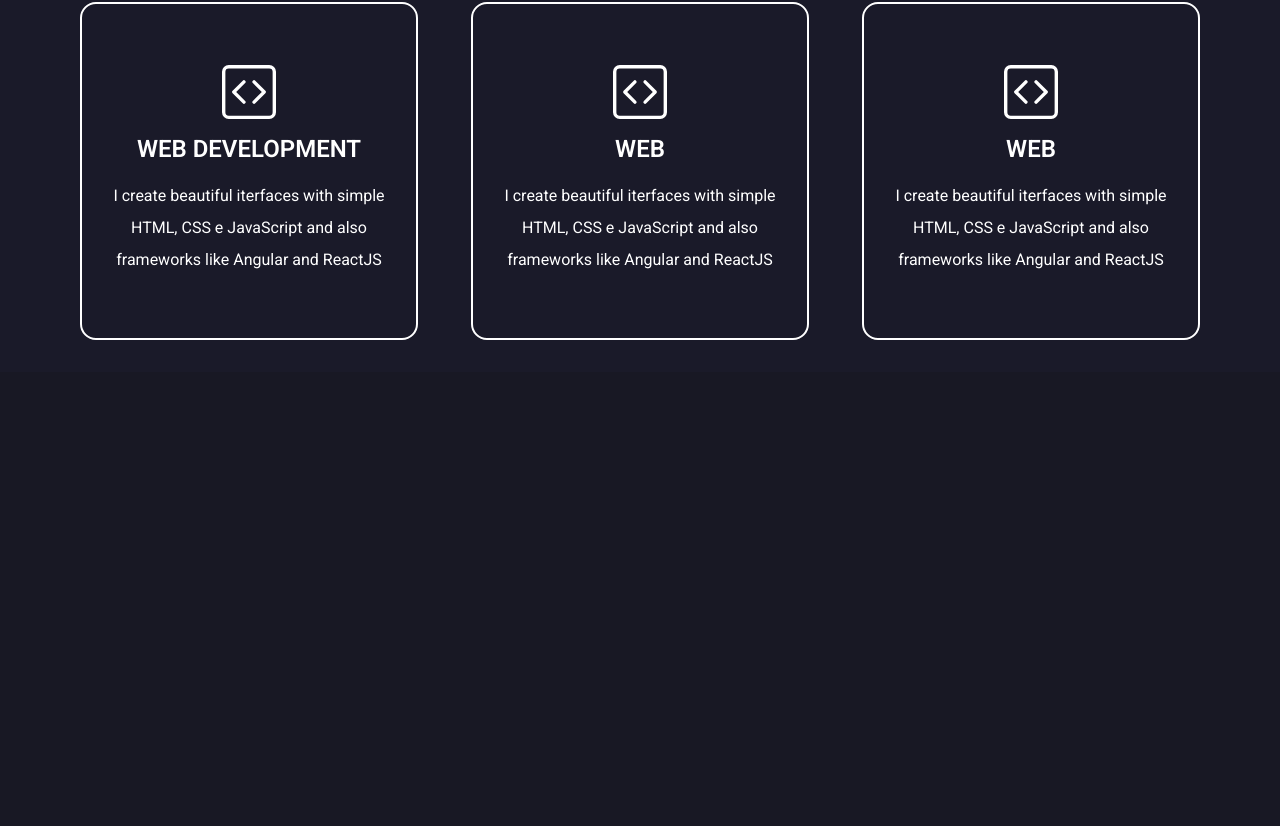
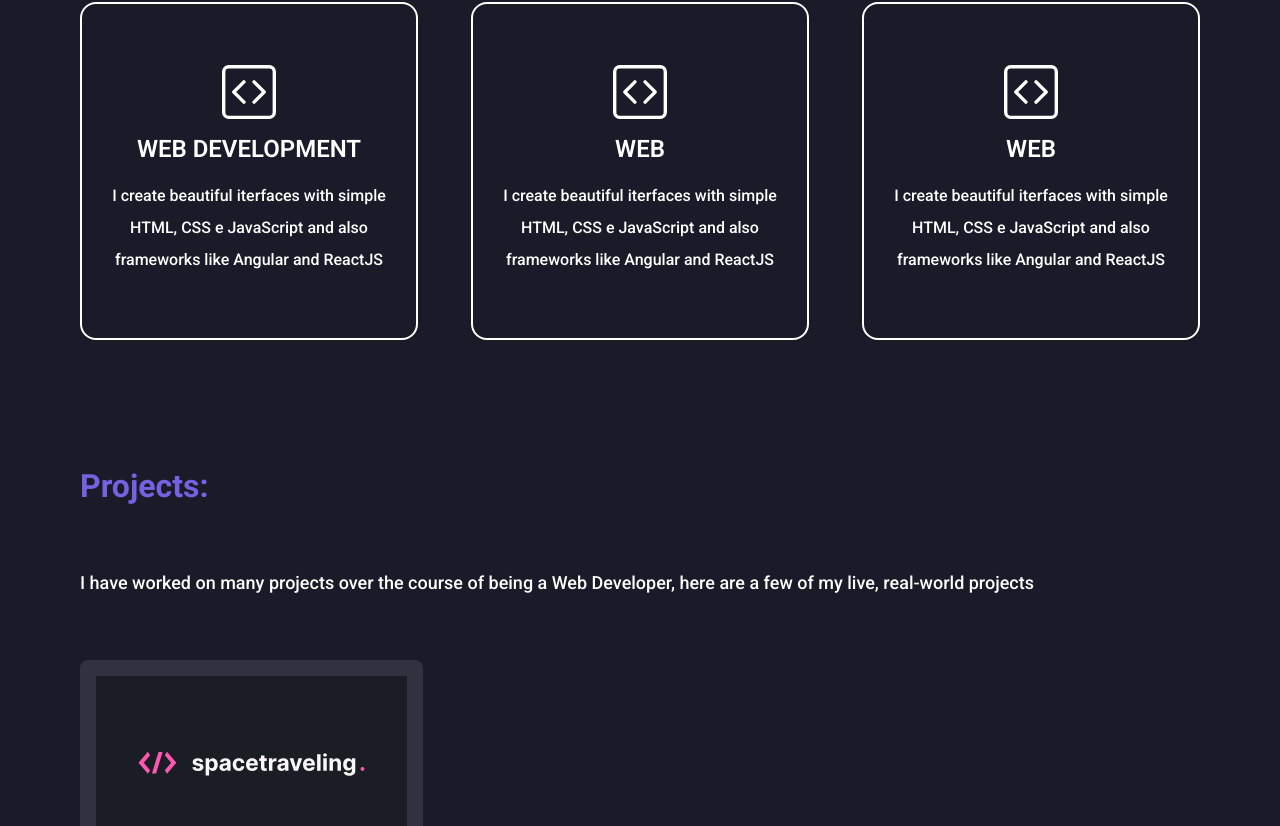
Before and after one commit to ErickBss/Portfolio, a Next.js app: page / in a window 1280 px wide. Shown: the part 1974-2800 px from the top of the page. Before the commit the page ends 2346 px from the top, so only its background shows below. Built offline with nearby package versions, Linux system fonts and the light colour scheme.

Commit message:
projects_page

```diff
--- a/src/components/Home.tsx
+++ b/src/components/Home.tsx
@@ -33,7 +33,6 @@ export function Home() {
           <Text
             textAlign={{ base: 'center', md: 'left' }}
             fontSize="1.125rem"
-            fontWeight="400"
             lineHeight="normal"
           >
             Freelance UI designer, Fullstack developer, Data Miner. I create
--- /dev/null
+++ b/src/components/Projects/index.tsx
@@ -0,0 +1,82 @@
+import { Box, Button, Flex, Heading, Image, Text } from '@chakra-ui/react'
+
+export default function Projects() {
+  return (
+    <Flex bg="purple.900" w="100vw" minH="100vh">
+      <Flex
+        direction="column"
+        justify="space-evenly"
+        m="0 auto"
+        w="70rem"
+        p="2rem  0"
+      >
+        <Heading color="purple.400" fontSize="2rem">
+          Projects:
+        </Heading>
+
+        <Text fontSize="1.125rem">
+          I have worked on many projects over the course of being a Web
+          Developer, here are a few of my live, real-world projects
+        </Text>
+
+        <Flex>
+          <Box
+            display="flex"
+            flexDirection="column"
+            alignItems="flex-start"
+            justifyContent="space-between"
+            p="1rem"
+            w="21.438rem"
+            h="26rem"
+            bg="gray.600"
+            borderRadius="0.5rem"
+          >
+            <Box w="100%" h="10.8rem" bg="purple.400">
+              <Image
+                src="/spacetraveling.svg"
+                objectFit="cover"
+                alt="logo from space traveling project"
+              />
+            </Box>
+            <Heading color="purple.400" fontSize="1.5rem">
+              Spacetraveling
+            </Heading>
+
+            <Text fontSize="1.125rem">
+              A live Geolocation app for finding tweets and twitter users around
+              you.
+            </Text>
+
+            <Flex w="100%" justify="space-between">
+              <Button
+                fontWeight="600"
+                fontSize="1rem"
+                textAlign="center"
+                w="9rem"
+                h="2.7rem"
+                colorScheme="purple"
+                borderRadius="0.5rem"
+              >
+                View Live
+              </Button>
+
+              <Button
+                fontWeight="600"
+                fontSize="1rem"
+                textAlign="center"
+                w="9rem"
+                h="2.7rem"
+                variant="outline"
+                colorScheme="purple"
+                border="2px solid"
+                borderRadius="0.5rem"
+              >
+                GitHub Repo
+              </Button>
+            </Flex>
+          </Box>
+        </Flex>
+      </Flex>
+    </Flex>
+  )
+}
--- a/src/pages/index.tsx
+++ b/src/pages/index.tsx
@@ -3,13 +3,13 @@ import Head from 'next/head'
 import { About } from '../components/About'
 import { Header } from '../components/Header'
 import { Home } from '../components/Home'
+import Projects from '../components/Projects'
 
 export default function App() {
   return (
     <>
       <Head>
-        <title>Create Next App</title>
-        <meta name="description" content="Generated by create next app" />
+        <title>Portfolio</title>
         <link rel="icon" href="/favicon.ico" />
       </Head>
 
@@ -18,6 +18,8 @@ export default function App() {
       <Home />
 
       <About />
+
+      <Projects />
     </>
   )
 }
--- a/src/styles/theme.ts
+++ b/src/styles/theme.ts
@@ -10,6 +10,7 @@ const customTheme = {
 
     gray: {
       '900': '#181824',
+      '600': '#31313F',
       '400': '#BDBDBD',
     },
   },
@@ -17,13 +18,6 @@ const customTheme = {
   fonts: {
     heading: 'Roboto',
     body: 'Roboto',
-  },
-
-  fontSizes: {
-    xs: '12px',
-    md: '14px',
-    lg: '16px',
-    xl: '1rem',
   },
 
   styles: {
@@ -35,6 +29,7 @@ const customTheme = {
       body: {
         bg: 'gray.900', // bg --> background
         color: 'white',
+        fontWeight: '500',
       },
     },
   },
```
Also changed, not shown: public/spacetraveling.svg (added).
